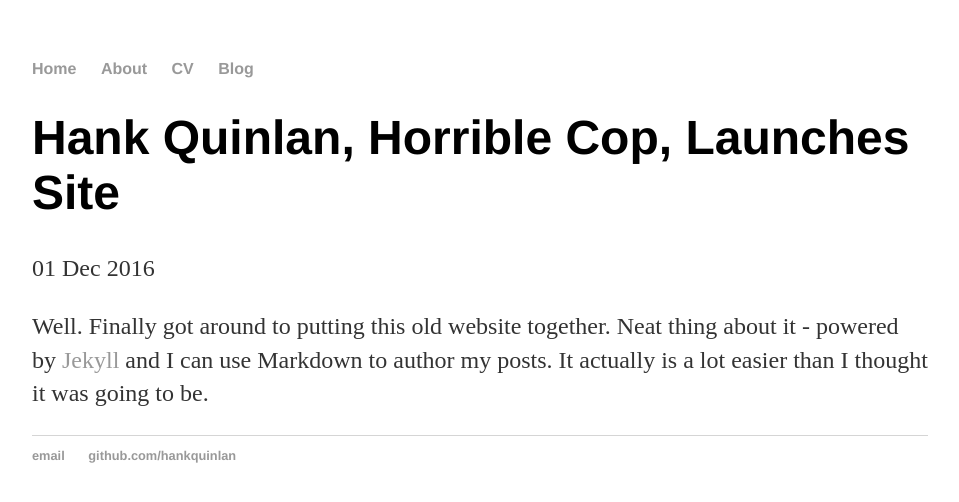
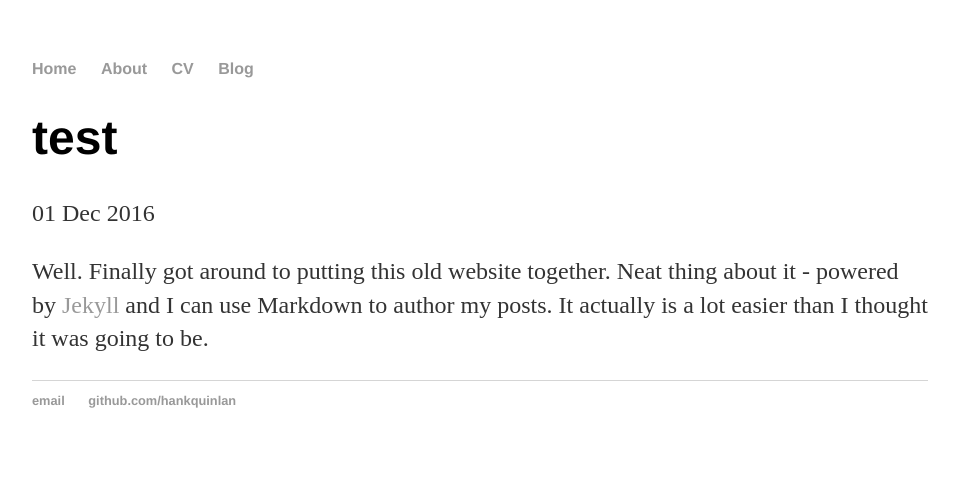
Before and after one commit to brendancooley/brendancooley.github.io, a Jekyll site: the page built from _posts/2016-12-01-test.md, in a window 1280 px wide. Shown: the top 502 px of the page, without its empty margins (160-1119 px from the left). Built offline with Jekyll 4.4.1, drawn with Linux system fonts in a browser that asks for light colours; Markdown is read by kramdown in place of the engine named in the settings.

Commit message:
web stuff

```diff
--- a/_posts/2016-12-01-test.md
+++ b/_posts/2016-12-01-test.md
@@ -1,6 +1,6 @@
 ---
 layout: post
-title: "Hank Quinlan, Horrible Cop, Launches Site"
+title: "test"
 date: 2016-12-01
 ---
 
```
